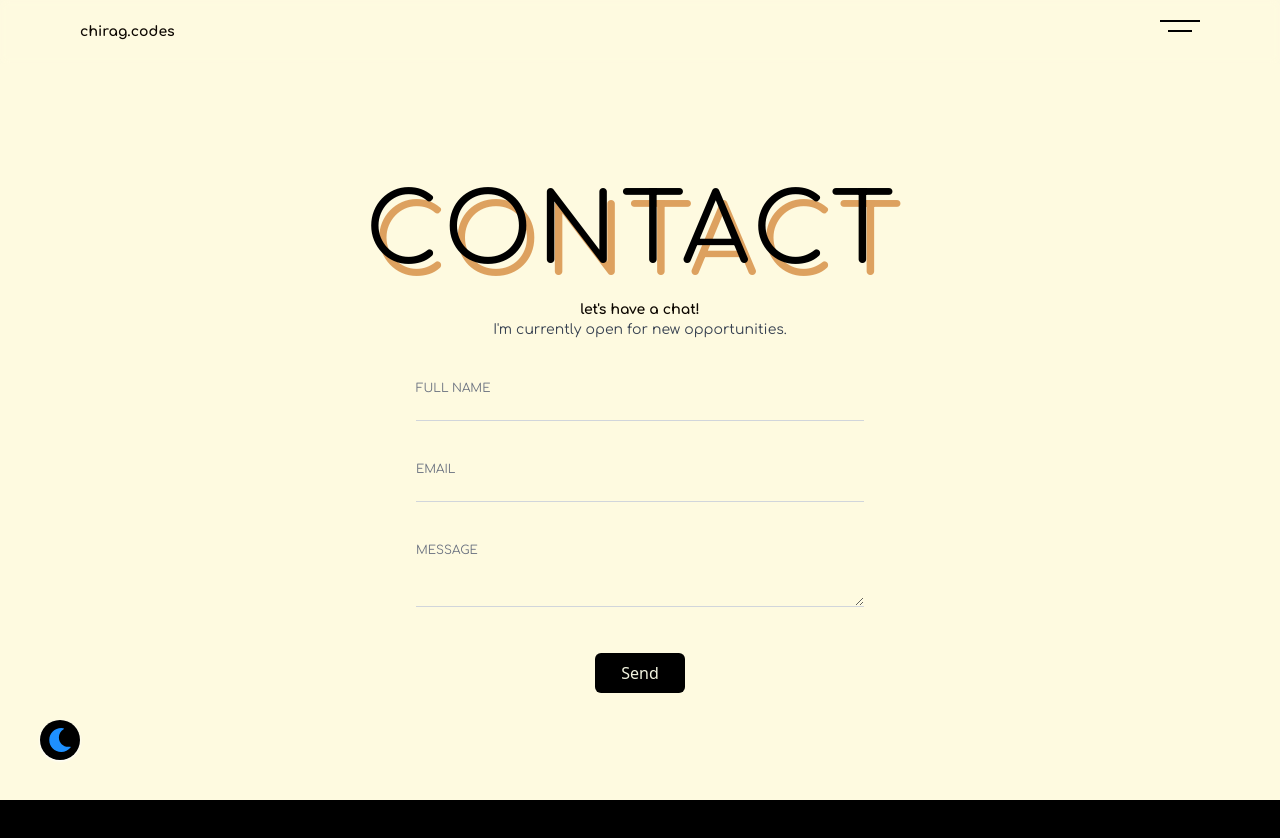
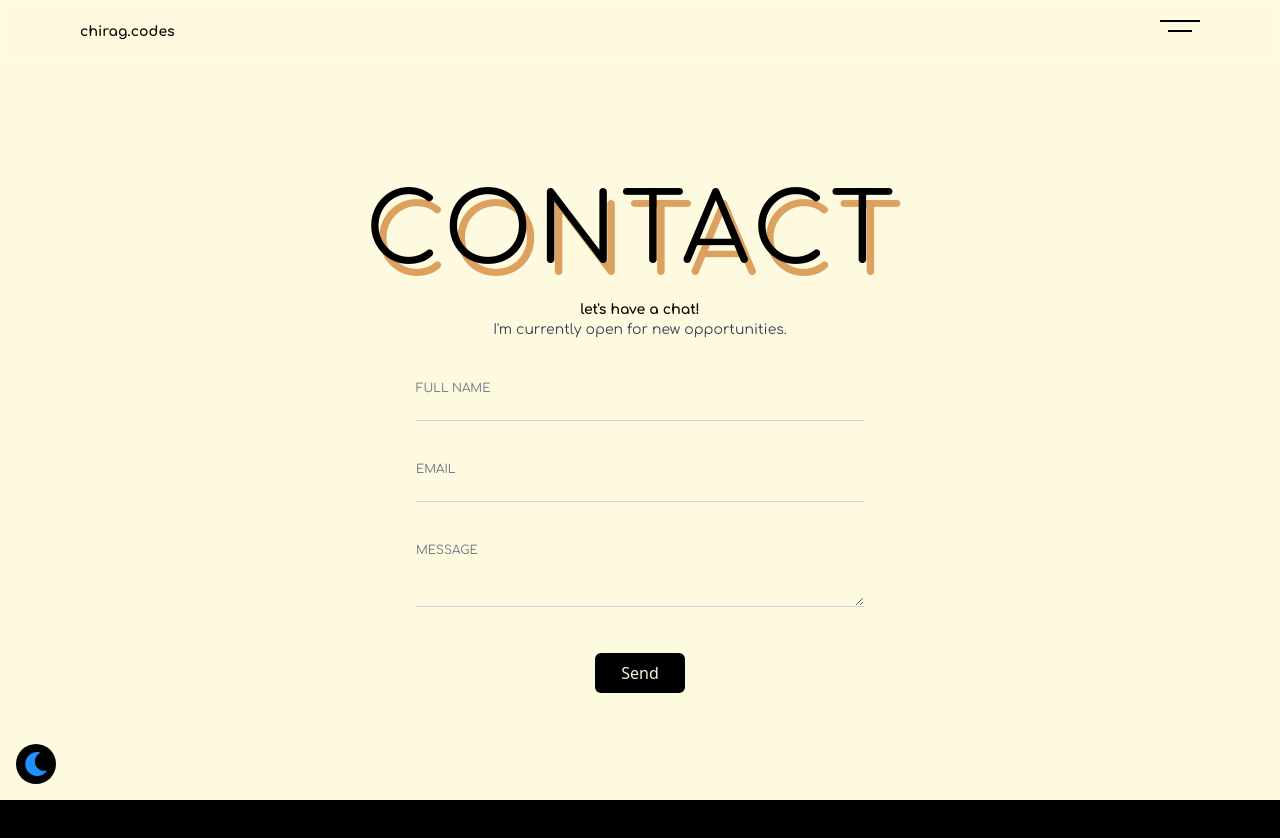
Before and after one commit to chirag-soni23/Best-Portfolio, a React (Vite) app: page /contact in a window 1280 px wide. Shown: the top 838 px of the page. Built offline with nearby package versions, Linux system fonts and the light colour scheme.

Commit message:
portfolio

```diff
--- a/src/Theme/DarkLightTheme.jsx
+++ b/src/Theme/DarkLightTheme.jsx
@@ -6,7 +6,7 @@ const DarkLightTheme = () => {
   const { darkMode, toggleTheme } = useContext(ThemeContext);
 
   return (
-    <div onClick={toggleTheme} className="theme-toggle fixed bg-black shadow-white shadow 2xl flex justify-center items-center left-10 bottom-10 rounded-full p-2 cursor-pointer">
+    <div onClick={toggleTheme} className="theme-toggle fixed bg-black flex justify-center items-center left-4 bottom-4 rounded-full p-2 cursor-pointer">
       <button className="theme-button cursor-pointer">
         {darkMode ? <FaSun size={24} color="#FFD700" /> : <FaMoon size={24} color="#1E90FF" />}
       </button>
```
